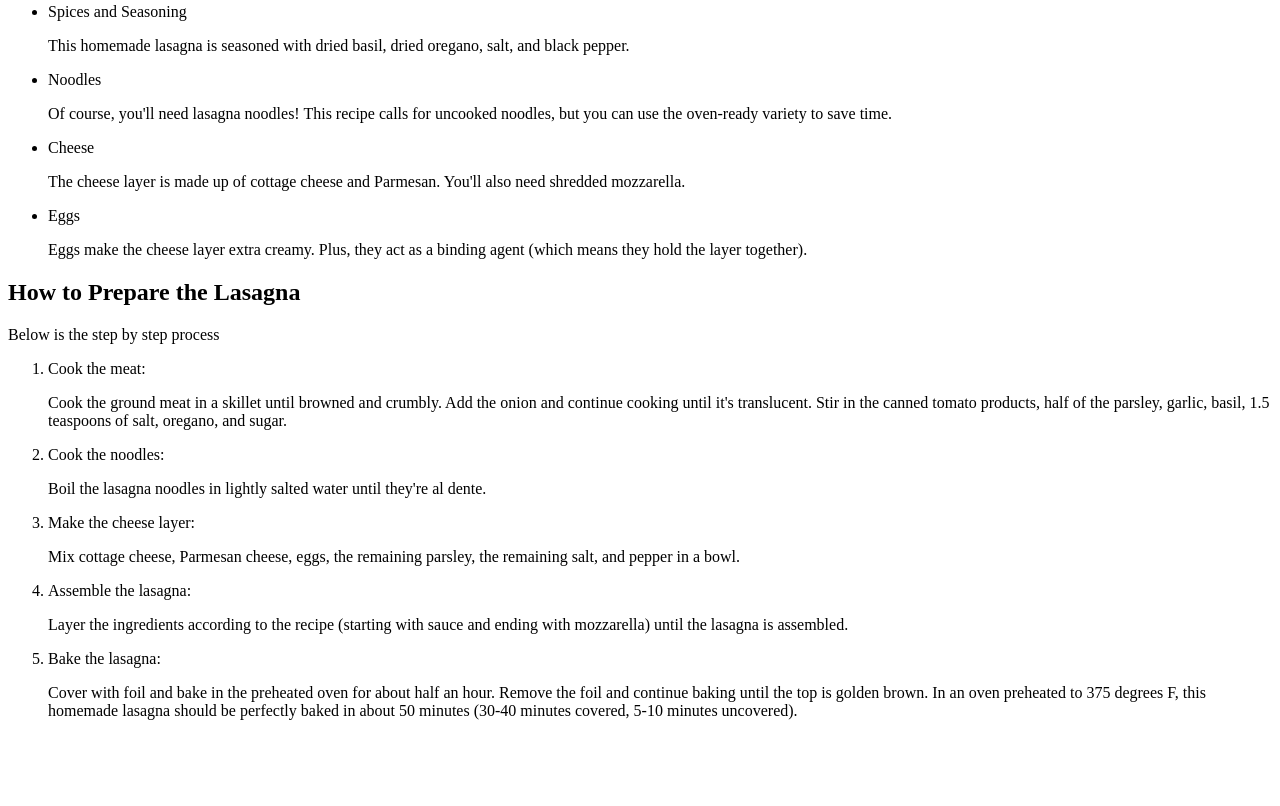
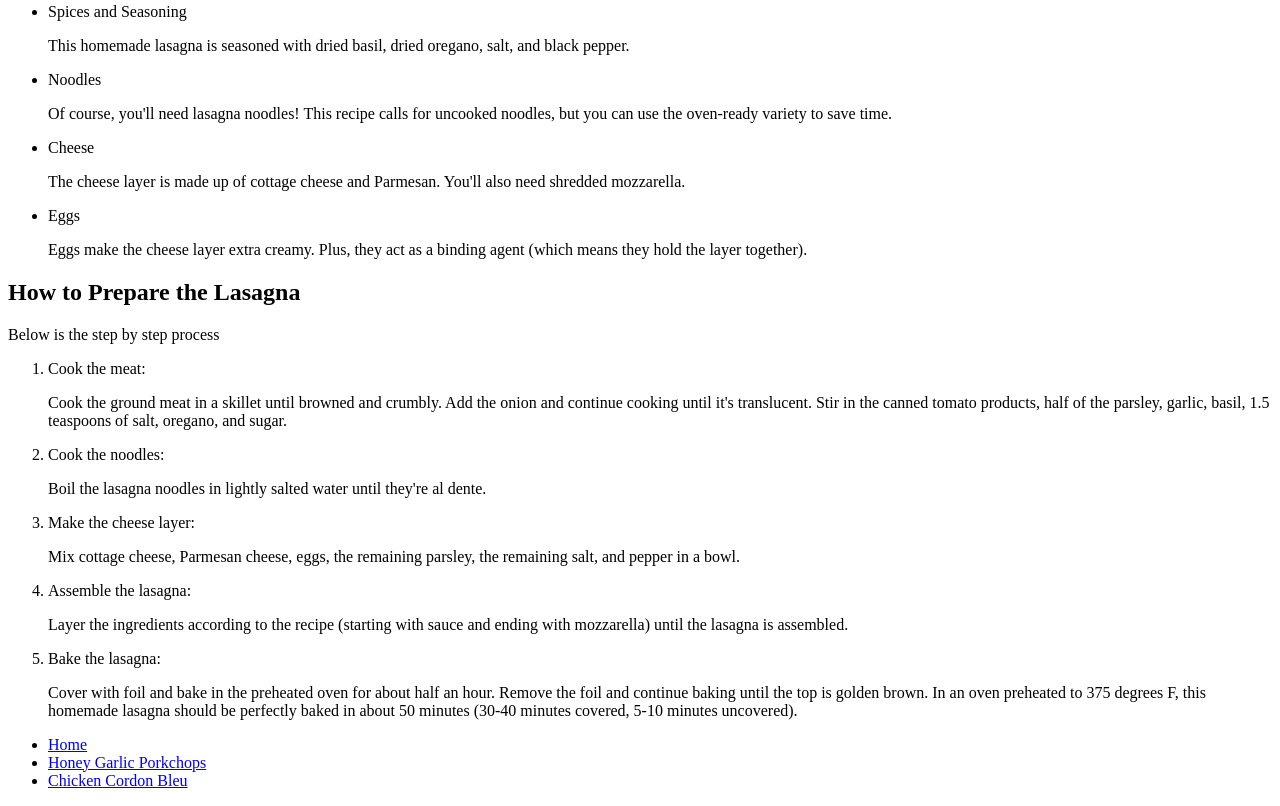
Before and after one commit to marcilustra/odin-recipes, a plain HTML site: page recipes/lasagna.html in a window 1280 px wide. Shown: the part 822-1628 px from the top of the page. Before the commit the page ends 1558 px from the top, so only its background shows below. Drawn offline with Linux system fonts and the light colour scheme.

Commit message:
Added navigation links to a footer

```diff
--- a/recipes/lasagna.html
+++ b/recipes/lasagna.html
@@ -72,5 +72,18 @@
                     In an oven preheated to 375 degrees F, this homemade lasagna should be perfectly baked in about 50 minutes (30-40 minutes covered, 5-10 minutes uncovered). </p>
             </li>
         </ol>
+        <footer>
+            <ul>
+                <li>
+                    <a href="/index.html">Home</a>
+                </li>
+                <li>
+                    <a href="honey_garlic_porkchops.html">Honey Garlic Porkchops</a>
+                </li>
+                <li>
+                    <a href="cordon_bleu.html">Chicken Cordon Bleu</a>
+                </li>
+            </ul>
+        </footer>
     </body>
 </html>
```
Also changed, not shown: index.html (+3 -0 lines), recipes/cordon_bleu.html (+13 -0 lines), recipes/honey_garlic_porkchops.html (+13 -0 lines).
